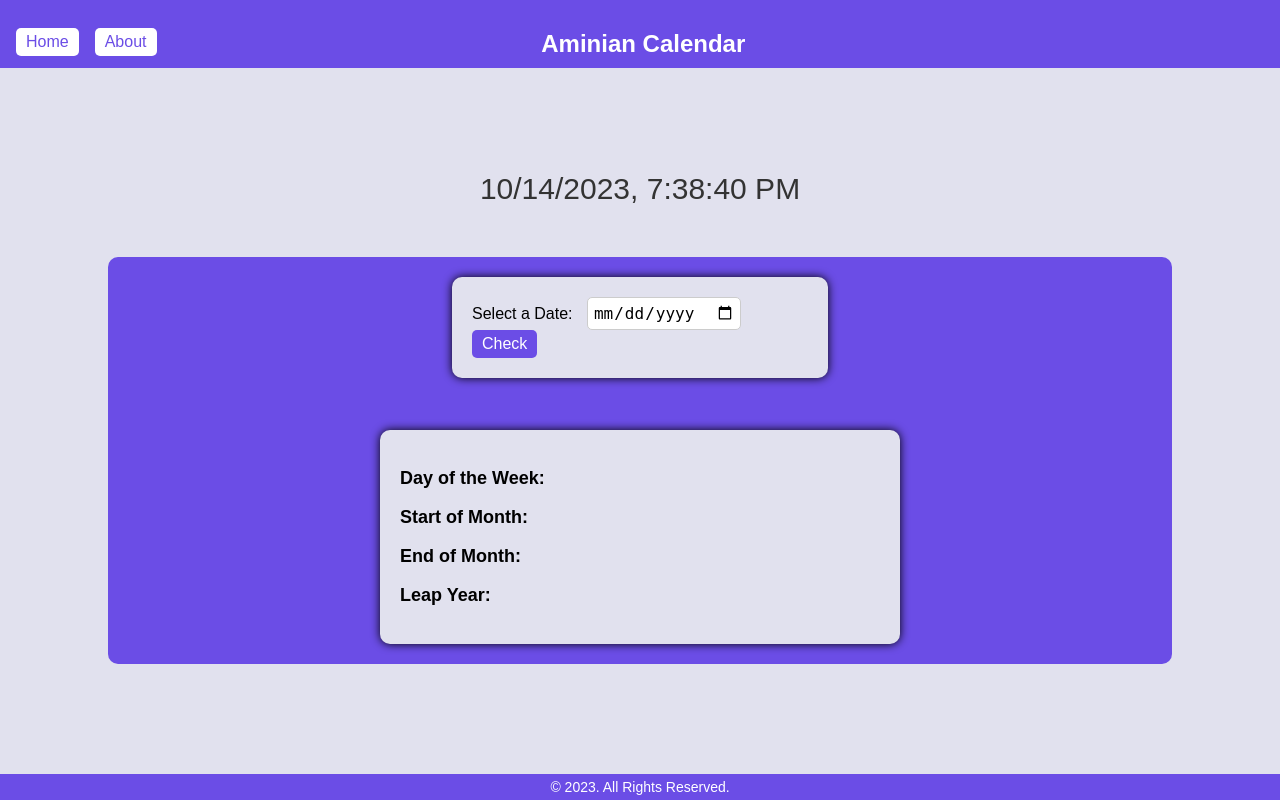
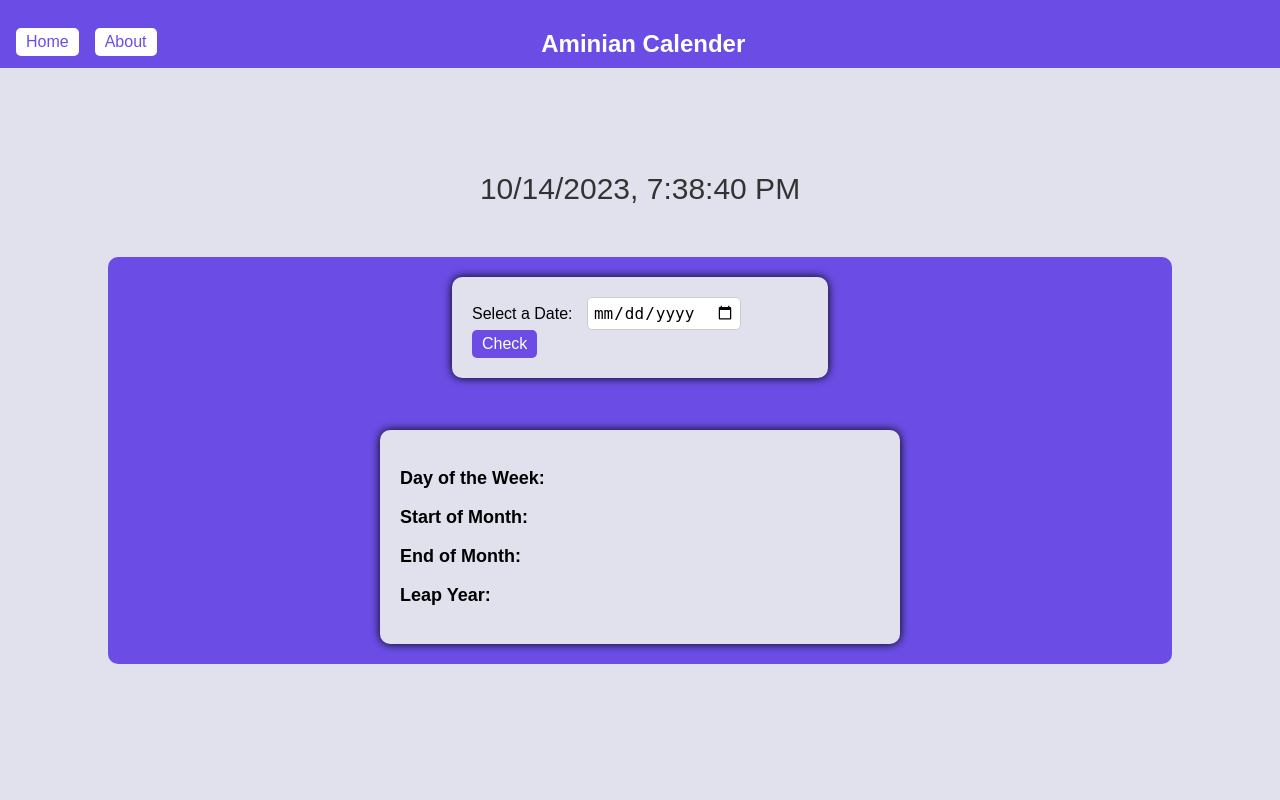
Before and after one commit to nimi-eng/nimisocial, a PHP site: the page made by Aminian Calender/index.html in a window 1280 px wide. Run offline with PHP 8.4, Linux system fonts and the light colour scheme.

Commit message:
Revert "modification"
This reverts commit cab44f771fff12b0779a48868bdf8b360209f563.

```diff
--- a/Aminian Calender/index.css
+++ b/Aminian Calender/index.css
@@ -160,27 +160,6 @@ span {
     color: hsl(var(--primary-color-hue), 75%, 60%);
 }
 
-.footer {
-    background-color: hsl(var(--primary-color-hue), 75%, 60%);
-    color: white;
-    text-align: center;
-    padding: 5px;
-    width: 100%;
-    position: absolute;
-    bottom: 0;
-}
-
-.footer p {
-    margin: 0;
-    font-size: 14px;
-}
-
-/* Additional styling for the copyright text */
-.footer a {
-    color: white;
-    text-decoration: none;
-    font-weight: bold;
-}
 
 
 @media (max-width: 950px) {
--- a/Aminian Calender/index.html
+++ b/Aminian Calender/index.html
@@ -17,7 +17,7 @@
                 <a href="about.html">About</a>
             </button>
         </div>
-        <h1>Aminian Calendar</h1>
+        <h1>Aminian Calender</h1>
     </header>
     <div class="current-time">
         <p id="datetime"></p>
@@ -35,55 +35,28 @@
                 <p><strong>Leap Year:</strong> <span id="leapYear"></span></p>
             </div>
     </div>
-    <div class="footer">
-        <p>&copy; 2023. All Rights Reserved.</p>
-    </div>
-
 
     <script>
         function calculateInfo() {
             const selectedDate = new Date(document.getElementById('datePicker').value);
             const dayOfWeek = ['Sunday', 'Monday', 'Tuesday', 'Wednesday', 'Thursday', 'Friday', 'Saturday'][selectedDate.getDay()];
-
-    const year = selectedDate.getFullYear();
-    const month = selectedDate.getMonth() + 1;
-    const day = selectedDate.getDate();
-
-
-    let adjustedYear = year;
-    if (year >= 0 && year < 100) {
-
-        adjustedYear = 2000 + year;
-    }
-
-
-    const startOfMonthDate = new Date(adjustedYear, month - 1, 1);
-    startOfMonthDate.setDate(1);
-    startOfMonthDate.setHours(0, 0, 0, 0);
-
-
-    const endOfMonthDate = new Date(adjustedYear, month, 0);
-    endOfMonthDate.setHours(23, 59, 59, 999);
-
-
-    const startOfMonth = `${startOfMonthDate.toLocaleString('en-US', { weekday: 'long' })}, ${startOfMonthDate.getDate()} ${startOfMonthDate.toLocaleString('en-US', { month: 'long' })} ${year}`;
-    const endOfMonth = `${endOfMonthDate.toLocaleString('en-US', { weekday: 'long' })}, ${endOfMonthDate.getDate()} ${endOfMonthDate.toLocaleString('en-US', { month: 'long' })} ${year}`;
-
-    const isLeapYear = (adjustedYear % 4 === 0 && adjustedYear % 100 !== 0) || (adjustedYear % 400 === 0);
+            const startOfMonth = new Date(selectedDate.getFullYear(), selectedDate.getMonth(), 1).toLocaleDateString('en-US', { weekday: 'long', year: 'numeric', month: 'long', day: 'numeric' });
+            const endOfMonth = new Date(selectedDate.getFullYear(), selectedDate.getMonth() + 1, 0).toLocaleDateString('en-US', { weekday: 'long', year: 'numeric', month: 'long', day: 'numeric' });
+            const isLeapYear = (selectedDate.getFullYear() % 4 === 0 && selectedDate.getFullYear() % 100 !== 0) || (selectedDate.getFullYear() % 400 === 0);
 
             document.getElementById('dayOfWeek').textContent = dayOfWeek;
             document.getElementById('startOfMonth').textContent = startOfMonth;
             document.getElementById('endOfMonth').textContent = endOfMonth;
             document.getElementById('leapYear').textContent = isLeapYear ? 'Yes' : 'No';
         }
-
-
+         // update the date
          function updateTime() {
             const now = new Date();
             const datetimeElement = document.getElementById('datetime');
             datetimeElement.textContent = now.toLocaleString();
         }
 
+        // Update the time initially and every second
         updateTime();
         setInterval(updateTime, 1000);
     </script>
```
Also changed, not shown: 1 other file. Lines whose indentation alone changed are shown as unchanged.
